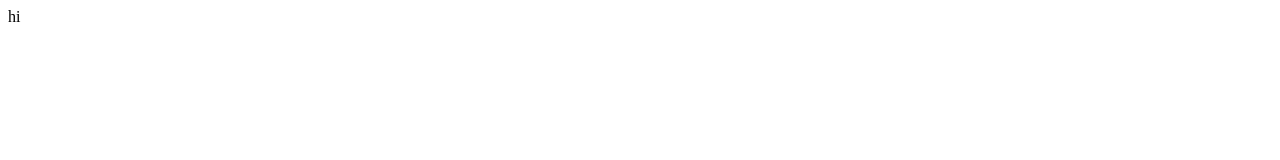
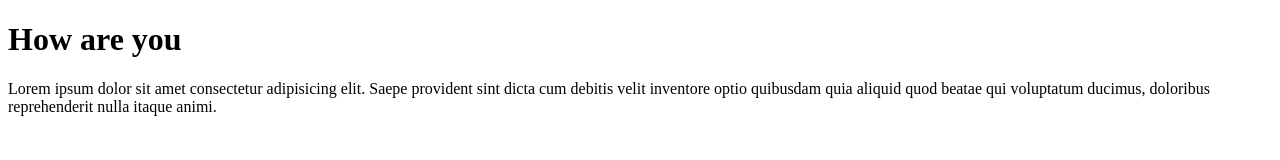
Before and after one commit to polas-cse/practics, a plain HTML site: page index.html in a window 1280 px wide. Drawn offline with Linux system fonts and the light colour scheme.

Commit message:
added header file and p

```diff
--- a/index.html
+++ b/index.html
@@ -7,7 +7,9 @@
 </head>
 <body>
 
-hi
+<h1>How are you</h1>
+
+<p>Lorem ipsum dolor sit amet consectetur adipisicing elit. Saepe provident sint dicta cum debitis velit inventore optio quibusdam quia aliquid quod beatae qui voluptatum ducimus, doloribus reprehenderit nulla itaque animi.</p>
 
 </body>
 </html>
```
